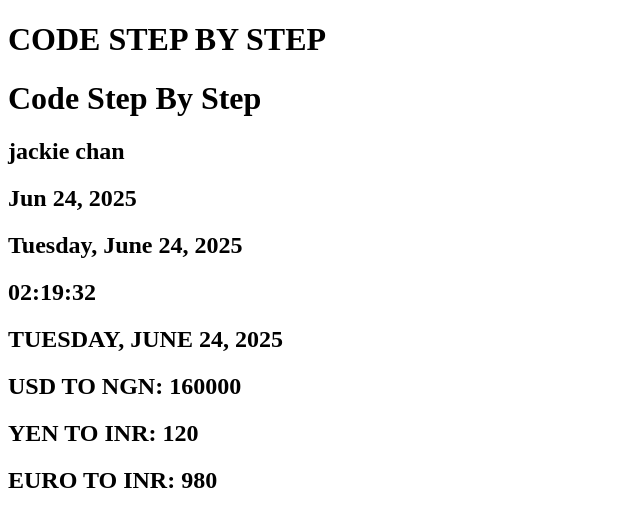
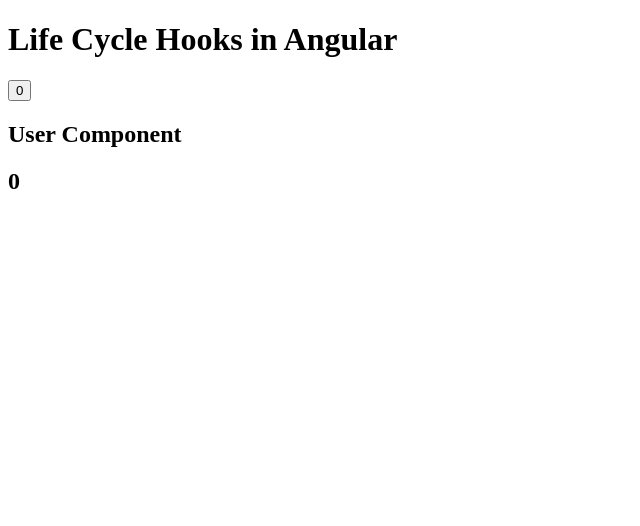
Before and after one commit to Chabsy123/angular-v19-tutorial, an Angular app: page / in a window 1280 px wide. Shown: the top 526 px of the page, without its empty margins (0-640 px from the left). Built offline with nearby package versions, Linux system fonts and the light colour scheme.

Commit message:
Implement Lifecycle Hooks With ViewChild Ref

```diff
--- a/src/app/app.component.html
+++ b/src/app/app.component.html
@@ -659,26 +659,26 @@
 <!-- pipes in angular -->
  <!-- Built-in Pipes -->
 
-<!-- Converts title to UPPERCASE -->
+<!-- Converts title to UPPERCASE
 <h1>{{ title | uppercase }}</h1>
-
-<!-- Converts title to Title Case -->
+-->
+<!-- Converts title to Title Case
 <h1>{{ title | titlecase }}</h1>
-
-<!-- Converts name to lowercase -->
+ -->
+<!-- Converts name to lowercase
 <h2>{{ name | lowercase }}</h2>
-
-<!-- Formats date using default format (e.g., Feb 2, 2025) -->
+ -->
+<!-- Formats date using default format (e.g., Feb 2, 2025)
 <h2>{{ today | date }}</h2>
-
-<!-- Formats full date (e.g., Monday, February 3, 2025) -->
+ -->
+<!-- Formats full date (e.g., Monday, February 3, 2025)
 <h2>{{ today | date:'fullDate' }}</h2>
-
-<!-- Shows only the time (hh:mm:ss format) -->
+-->
+<!-- Shows only the time (hh:mm:ss format)
 <h2>{{ today | date:'hh:mm:ss' }}</h2>
-
-<!-- Chaining pipes: format date and then uppercase -->
-<h2>{{ today | date:'fullDate' | uppercase }}</h2>
+-->
+<!-- Chaining pipes: format date and then uppercase
+<h2>{{ today | date:'fullDate' | uppercase }}</h2>-->
 
 <!-- Currency pipes  -->
 <!--
@@ -689,11 +689,25 @@
 
 <!-- Custom Pipe Usage -->
 
-<!-- Uses default NGN conversion (value * 1600) -->
-<h2>USD TO NGN: {{ amount2 | currencyConverter }}</h2>
+<!-- Uses default NGN conversion (value * 1600)
+<h2>USD TO NGN: {{ amount2 | currencyConverter }}</h2>-->
 
-<!-- Uses custom conversion rate (12 * 10) -->
+<!-- Uses custom conversion rate (12 * 10)
 <h2>YEN TO INR: {{ amount2 | currencyConverter:12 }}</h2>
+-->
+<!-- Uses custom conversion rate (98 * 10)
+<h2>EURO TO INR: {{ amount2 | currencyConverter:98 }}</h2>
 
-<!-- Uses custom conversion rate (98 * 10) -->
-<h2>EURO TO INR: {{ amount2 | currencyConverter:98 }}</h2>
+-->
+
+<!-- Using the already made usercomponent  for the tutorial life cycle hooks-->
+ <h1>Life Cycle Hooks in Angular</h1>
+
+<!-- Button to increment the counter -->
+<button (click)="updateCounter()">{{ counter }}</button>
+
+<!-- Dynamically render the child component unless counter equals 5 -->
+<!-- 'user' is a template reference passed to @ViewChild -->
+<div *ngIf="counter != 5">
+  <app-user [counter]="counter" #user></app-user>
+</div>
--- a/src/app/app.component.ts
+++ b/src/app/app.component.ts
@@ -1,16 +1,16 @@
-import { Component, effect, Input, signal, } from '@angular/core';
+import { afterNextRender, afterRender, Component, effect, Input, signal, ViewChild, } from '@angular/core';
 // when using signals remember to import as well
 // import forms module when doing two way binding as well
 // import { FormsModule } from '@angular/forms';
 // import { LoginComponent } from './login/login.component';
 // import { SignupComponent } from './signup/signup.component';
 // import { ProfileComponent } from '../profile/profile.component';
-// import { UserComponent } from './user/user.component';
+import { UserComponent } from './user/user.component';
 import { CommonModule, NgIf, NgSwitch, NgSwitchCase, NgSwitchDefault } from '@angular/common';
 import { RouterLink, RouterOutlet } from '@angular/router';
 import { HeaderComponent } from './header/header.component';
 import { FormControl, FormGroup, FormsModule, NgForm, ReactiveFormsModule, Validators } from '@angular/forms';
-import { UserComponent } from './user/user.component';
+// import { UserComponent } from './user/user.component';
 import { CurrencyConverterPipe } from './pipe/currency-converter.pipe';
 
 // import { RouterOutlet } from '@angular/router';
@@ -23,8 +23,8 @@
   // with reactive forms you import reactiveformmodule
 // for pipes import the common module
   // for template driven forms you import formsmodule
-// to use a pipe you have to import it as well with its name from the pipe file you made
-  imports: [FormsModule,CommonModule,CurrencyConverterPipe],
+// to use a pipe you have to import it as well with its name from the pipe file you made e.g CurrencyConverterPipe
+  imports: [FormsModule,CommonModule,UserComponent,NgIf],
   templateUrl: './app.component.html',
   styleUrl: './app.component.css'
 })
@@ -522,7 +522,7 @@
   console.log(users);
   this.users = users;
 }
-*/
+
 
 // pipes in angular
 // Sample values for built-in pipes
@@ -532,4 +532,29 @@
 
   // Used for custom currency conversion examples
   amount2 = 100;
+  */
+
+  // Using the already made usercomponent  for the tutorial life cycle hooks
+  // Tracks current counter value, passed to child
+  counter = 0;
+
+  // References the child component instance via template ref #user
+  @ViewChild('user') UserComponent: any;
+
+  constructor() {
+    // Runs immediately after initial render (sync version)
+    afterRender(() => {
+      console.log("afterRender", this.UserComponent?.counter);
+    });
+
+    // Runs after the next change detection cycle (async)
+    afterNextRender(() => {
+      console.log("afterNextRender", this.UserComponent?.counter);
+    });
+  }
+
+  // Increments the counter when button is clicked
+  updateCounter() {
+    this.counter++;
+  }
 }
--- a/src/app/user/user.component.html
+++ b/src/app/user/user.component.html
@@ -25,3 +25,9 @@
 <button (click)="passData()">Pass Data 2</button>
 
 -->
+
+<!-- Using the already made usercomponent  for the tutorial life cycle hooks -->
+<h2>User Component</h2>
+
+<!-- Display the current counter received from parent -->
+<h2>{{ counter }}</h2>
--- a/src/app/user/user.component.ts
+++ b/src/app/user/user.component.ts
@@ -61,4 +61,27 @@
     this.getUsers.emit(this.users);
   }
     */
+  //  Using the already made usercomponent  for the tutorial life cycle hooks
+// Receives counter value from parent
+  @Input() counter = 0;
+
+  constructor() {
+    console.log("constructor"); // Runs when component instance is created
+  }
+
+  // Called once after component's inputs are initialized
+  ngOnInit() {
+    console.log("ngOnInit");
+  }
+
+  // Called whenever any @Input value changes
+  ngOnChanges() {
+    console.log("ngOnChanges");
+  }
+
+  // Called just before the component is destroyed
+  ngOnDestroy() {
+    console.log("ngOnDestroy");
+    alert("This component will be hidden");
+  }
 }
```
